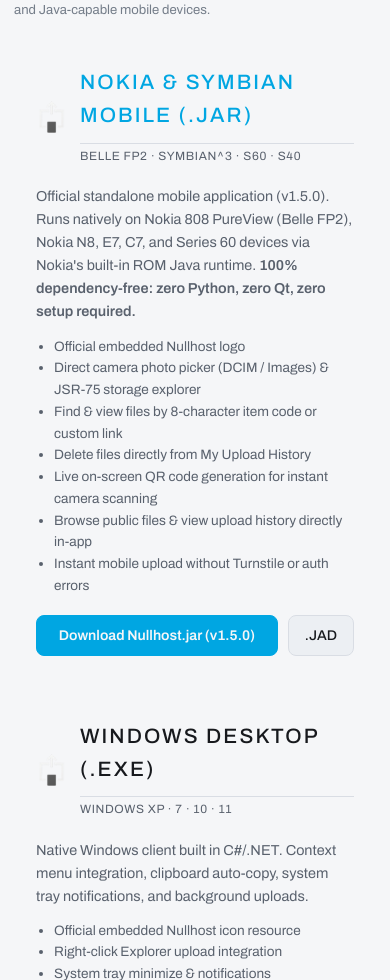
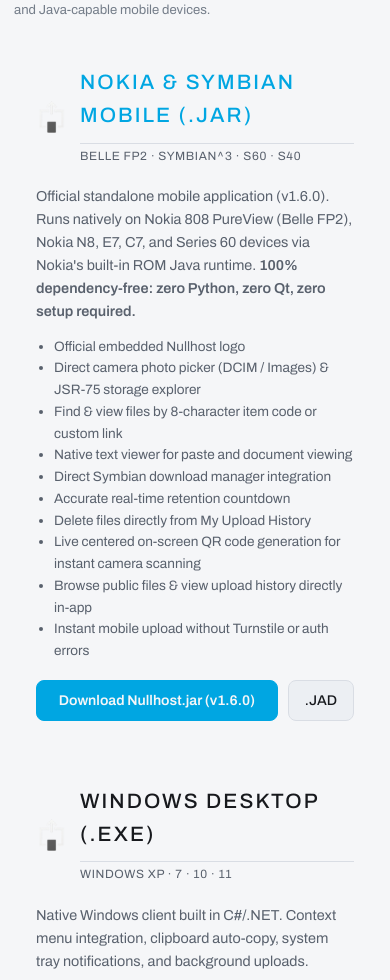
Before and after one commit to Gelaxiz/nullhost, a Flask app: page /app in a window 390 px wide. Shown: the part 155-1135 px from the top of the page. Run offline with Flask 3, Linux system fonts and the light colour scheme; some libraries are stand-ins or nearby versions.

Commit message:
docs: update mobile client version to v1.6.0 on /app download page

```diff
--- a/templates/app.html
+++ b/templates/app.html
@@ -14,21 +14,24 @@
                     <span style="font-size: 0.75rem; color: var(--text-2); text-transform: uppercase; letter-spacing: 0.05em;">Belle FP2 · Symbian^3 · S60 · S40</span>
                 </div>
             </div>
-            <p style="font-size: 0.9rem; color: var(--text-2); flex-grow: 1; margin: 8px 0 12px 0;">Official standalone mobile application (v1.5.0). Runs natively on Nokia 808 PureView (Belle FP2), Nokia N8, E7, C7, and Series 60 devices via Nokia's built-in ROM Java runtime. <strong>100% dependency-free: zero Python, zero Qt, zero setup required.</strong></p>
+            <p style="font-size: 0.9rem; color: var(--text-2); flex-grow: 1; margin: 8px 0 12px 0;">Official standalone mobile application (v1.6.0). Runs natively on Nokia 808 PureView (Belle FP2), Nokia N8, E7, C7, and Series 60 devices via Nokia's built-in ROM Java runtime. <strong>100% dependency-free: zero Python, zero Qt, zero setup required.</strong></p>
             <ul style="font-size: 0.85rem; color: var(--text-2); margin: 0 0 18px 18px; padding: 0;">
                 <li>Official embedded Nullhost logo</li>
                 <li>Direct camera photo picker (DCIM / Images) & JSR-75 storage explorer</li>
                 <li>Find & view files by 8-character item code or custom link</li>
+                <li>Native text viewer for paste and document viewing</li>
+                <li>Direct Symbian download manager integration</li>
+                <li>Accurate real-time retention countdown</li>
                 <li>Delete files directly from My Upload History</li>
-                <li>Live on-screen QR code generation for instant camera scanning</li>
+                <li>Live centered on-screen QR code generation for instant camera scanning</li>
                 <li>Browse public files & view upload history directly in-app</li>
                 <li>Instant mobile upload without Turnstile or auth errors</li>
             </ul>
             <div style="margin-top: auto; display: flex; gap: 10px;">
-                <a href="/download-app?platform=j2me&v=1.5.0" style="text-decoration: none; flex: 1;">
-                    <button type="button" class="primary" style="width: 100%; padding: 12px; background: #00a6e2; border-color: #00a6e2; font-weight: bold;">Download Nullhost.jar (v1.5.0)</button>
+                <a href="/download-app?platform=j2me&v=1.6.0" style="text-decoration: none; flex: 1;">
+                    <button type="button" class="primary" style="width: 100%; padding: 12px; background: #00a6e2; border-color: #00a6e2; font-weight: bold;">Download Nullhost.jar (v1.6.0)</button>
                 </a>
-                <a href="/download-app?platform=jad&v=1.5.0" style="text-decoration: none;">
+                <a href="/download-app?platform=jad&v=1.6.0" style="text-decoration: none;">
                     <button type="button" style="padding: 12px 16px;">.JAD</button>
                 </a>
             </div>
```
Also changed, not shown: client/j2me/README.md.
